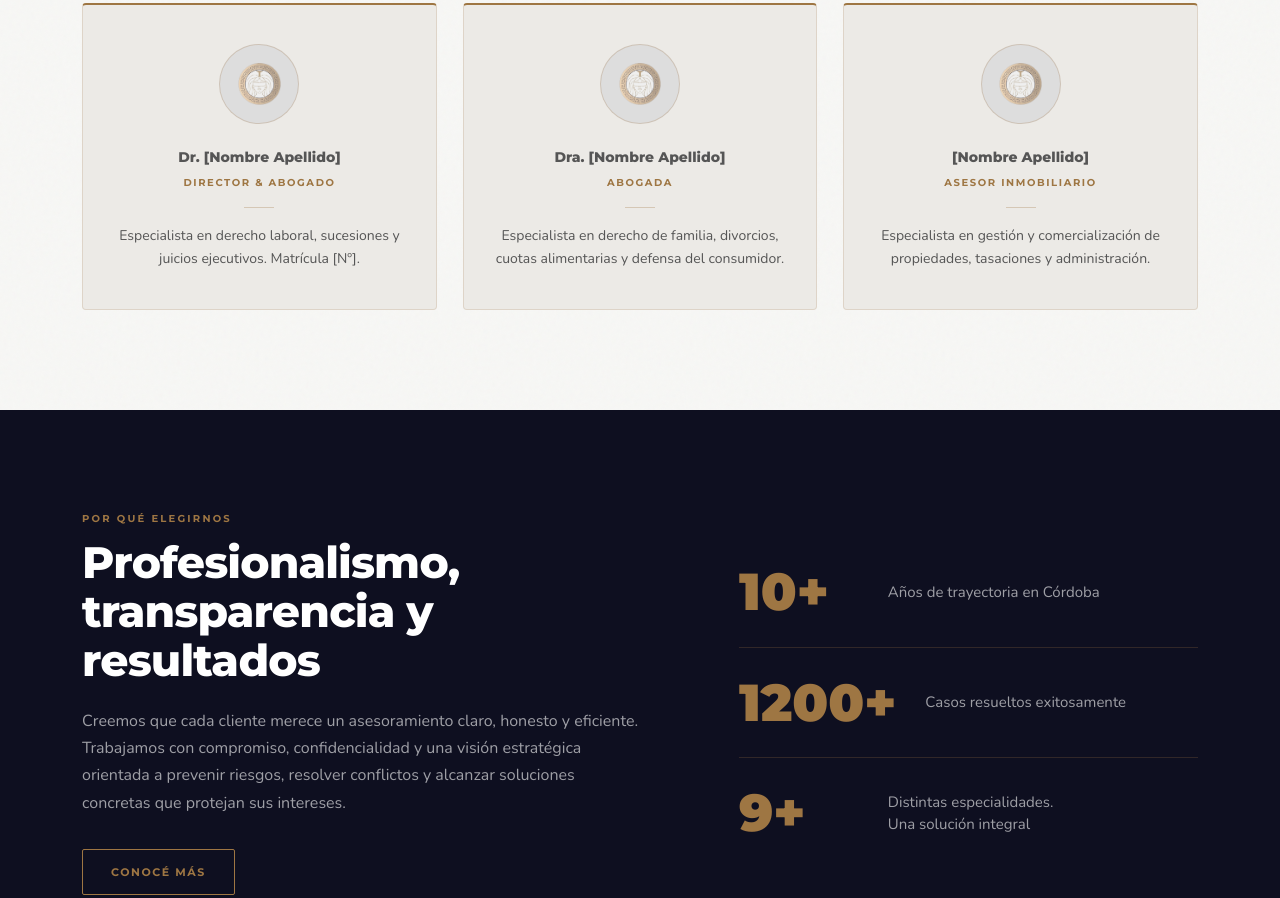
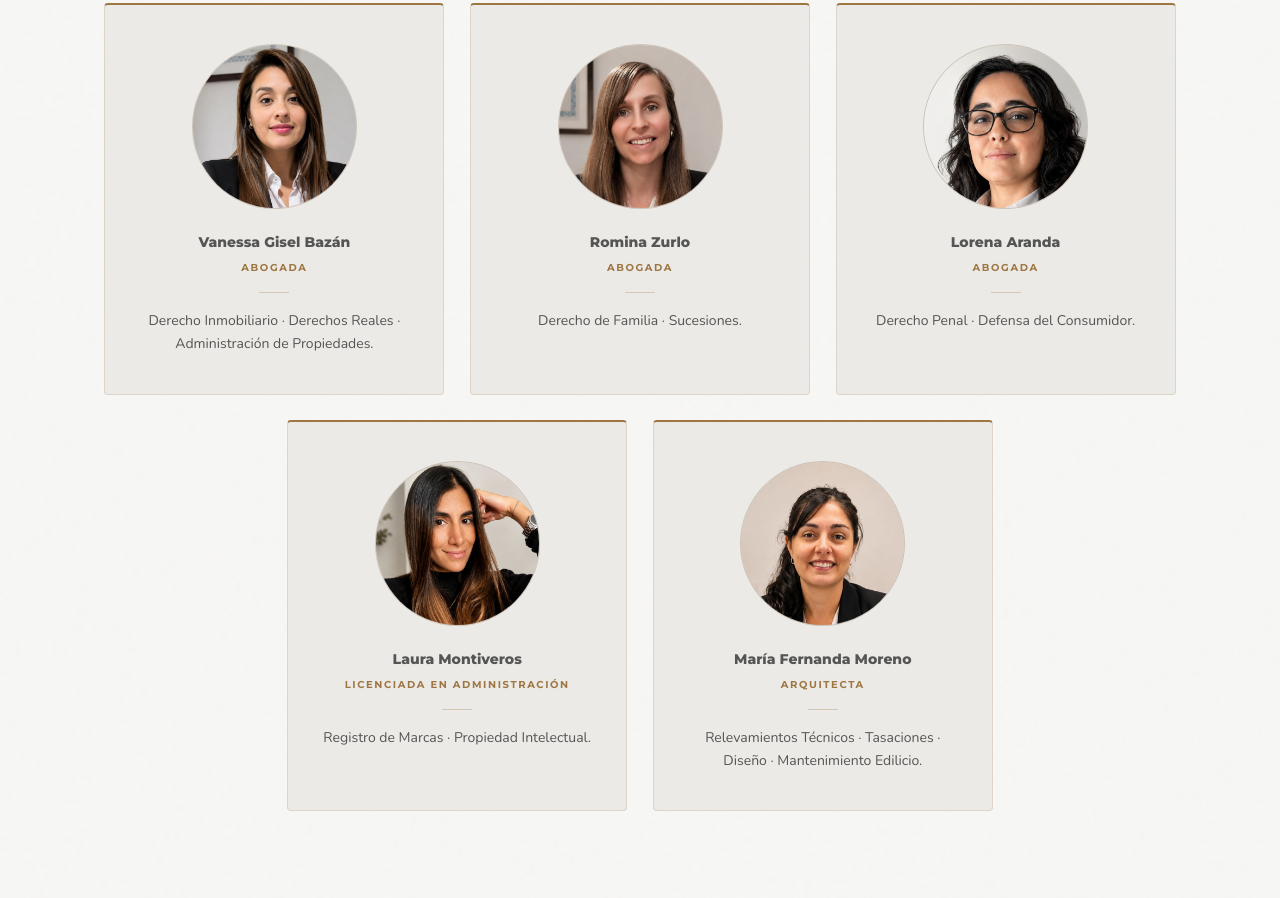
Before and after one commit to sageDev7/iustita, a plain HTML site: page index.html in a window 1280 px wide. Shown: the part 4006-4904 px from the top of the page. Drawn offline with nearby package versions, Linux system fonts and the light colour scheme.

Commit message:
actu fotos

```diff
--- a/index.html
+++ b/index.html
@@ -270,11 +270,11 @@
     .card-grid-5 { display:grid; grid-template-columns:repeat(5,1fr); gap:1.2rem; }
 
     /* ══════════ EQUIPO ══════════ */
-    .team-grid { display:grid; grid-template-columns:repeat(3,1fr); gap:1.6rem; }
-    .team-card { background:rgba(255,255,255,0.03); border:1px solid var(--rule); border-top:2px solid var(--gold); border-radius:4px; padding:2.4rem 1.8rem; text-align:center; transition:background .3s, transform .3s; }
+    .team-grid { display:flex; flex-wrap:wrap; justify-content:center; gap:1.6rem; }
+    .team-card { flex:1 1 300px; max-width:340px; background:rgba(255,255,255,0.03); border:1px solid var(--rule); border-top:2px solid var(--gold); border-radius:4px; padding:2.4rem 1.8rem; text-align:center; transition:background .3s, transform .3s; }
     .team-card:hover { background:rgba(255,255,255,0.055); transform:translateY(-4px); }
-    .team-avatar { width:80px; height:80px; border-radius:50%; border:1px solid var(--rule); display:flex; align-items:center; justify-content:center; margin:0 auto 1.4rem; background:var(--surface); }
-    .team-avatar img { width:55%; height:auto; opacity:.55; }
+    .team-avatar { width:165px; height:165px; border-radius:50%; border:1px solid var(--rule); display:flex; align-items:center; justify-content:center; margin:0 auto 1.4rem; background:var(--surface); overflow:hidden; }
+    .team-avatar img { width:100%; height:100%; object-fit:cover; object-position:center; opacity:1; }
     .team-name { font-family:'Montserrat',sans-serif; font-weight:800; font-size:17px; margin-bottom:.3rem; }
     .team-role { font-family:'Montserrat',sans-serif; font-weight:700; font-size:10px; letter-spacing:.16em; text-transform:uppercase; color:var(--gold); display:block; margin-bottom:1rem; }
     .team-divider { width:30px; height:1px; background:var(--rule); margin:0 auto 1rem; }
@@ -810,25 +810,39 @@
     </div>
     <div class="team-grid">
       <div class="team-card reveal" style="--i:0">
-        <div class="team-avatar"><img src="./logo-sintexto.png" alt=""></div>
-        <p class="team-name">Dr. [Nombre Apellido]</p>
-        <span class="team-role">Director &amp; Abogado</span>
+        <div class="team-avatar"><img src="./avatar-vanessa.jpg" alt="Vanessa Gisel Bazán"></div>
+        <p class="team-name">Vanessa Gisel Bazán</p>
+        <span class="team-role">Abogada</span>
         <div class="team-divider"></div>
-        <p>Especialista en derecho laboral, sucesiones y juicios ejecutivos. Matrícula [Nº].</p>
+        <p>Derecho Inmobiliario · Derechos Reales · Administración de Propiedades.</p>
       </div>
       <div class="team-card reveal" style="--i:1">
-        <div class="team-avatar"><img src="./logo-sintexto.png" alt=""></div>
-        <p class="team-name">Dra. [Nombre Apellido]</p>
+        <div class="team-avatar"><img src="./avatar-romina.jpg" alt="Romina Zurlo"></div>
+        <p class="team-name">Romina Zurlo</p>
         <span class="team-role">Abogada</span>
         <div class="team-divider"></div>
-        <p>Especialista en derecho de familia, divorcios, cuotas alimentarias y defensa del consumidor.</p>
+        <p>Derecho de Familia · Sucesiones.</p>
       </div>
       <div class="team-card reveal" style="--i:2">
-        <div class="team-avatar"><img src="./logo-sintexto.png" alt=""></div>
-        <p class="team-name">[Nombre Apellido]</p>
-        <span class="team-role">Asesor Inmobiliario</span>
+        <div class="team-avatar"><img src="./avatar-lorena.jpg" alt="Lorena Aranda"></div>
+        <p class="team-name">Lorena Aranda</p>
+        <span class="team-role">Abogada</span>
         <div class="team-divider"></div>
-        <p>Especialista en gestión y comercialización de propiedades, tasaciones y administración.</p>
+        <p>Derecho Penal · Defensa del Consumidor.</p>
+      </div>
+      <div class="team-card reveal" style="--i:3">
+        <div class="team-avatar"><img src="./avatar-laura.jpg" alt="Laura Montiveros"></div>
+        <p class="team-name">Laura Montiveros</p>
+        <span class="team-role">Licenciada en Administración</span>
+        <div class="team-divider"></div>
+        <p>Registro de Marcas · Propiedad Intelectual.</p>
+      </div>
+      <div class="team-card reveal" style="--i:4">
+        <div class="team-avatar"><img src="./avatar-fernanda.jpg" alt="María Fernanda Moreno"></div>
+        <p class="team-name">María Fernanda Moreno</p>
+        <span class="team-role">Arquitecta</span>
+        <div class="team-divider"></div>
+        <p>Relevamientos Técnicos · Tasaciones · Diseño · Mantenimiento Edilicio.</p>
       </div>
     </div>
   </div>
```
Also changed, not shown: 5-Foto Abogada Bazan Vanessa ( Directora, socia fundadora).jpeg (added), avatar-fernanda.jpg (added), avatar-laura.jpg (added), avatar-lorena.jpg (added), avatar-romina.jpg (added), avatar-vanessa.jpg (added), 4 other files.
